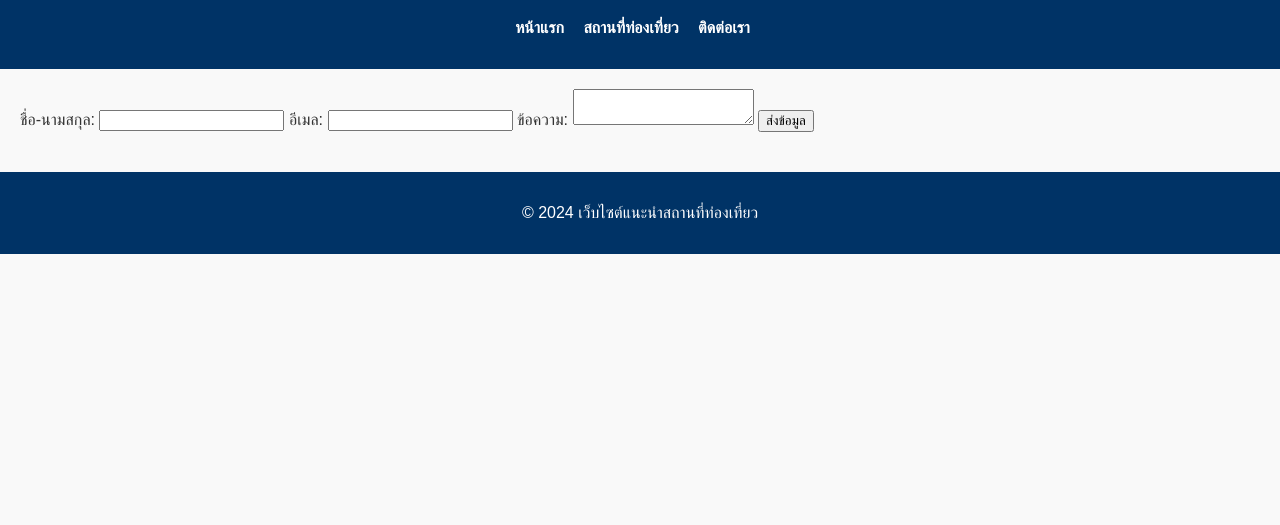
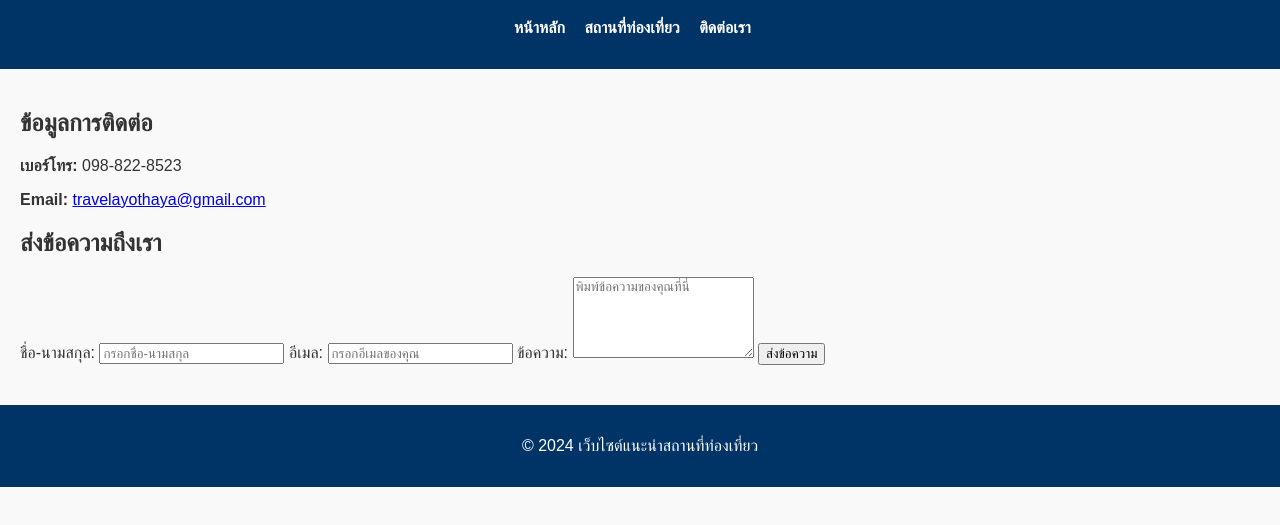
Before and after one commit to NChanantorn/hw1-66160118, a plain HTML site: page contact.html in a window 1280 px wide. Shown: the part 77-602 px from the top of the page. Drawn offline with Linux system fonts and the light colour scheme; files that its build step writes are made by us from their sources.

Commit message:
เพิ่มข้อมูลการติดต่อและช่องรับข้อมูล

```diff
--- a/contact.html
+++ b/contact.html
@@ -4,14 +4,14 @@
     <meta charset="UTF-8">
     <meta name="viewport" content="width=device-width, initial-scale=1.0">
     <title>ติดต่อเรา</title>
-    <link rel="stylesheet" href="css/styles.css">
+    <link rel="stylesheet" href="styles.css">
 </head>
 <body>
     <header>
         <h1>ติดต่อเรา</h1>
         <nav>
             <ul>
-                <li><a href="index.html">หน้าแรก</a></li>
+                <li><a href="index.html">หน้าหลัก</a></li>
                 <li><a href="destinations.html">สถานที่ท่องเที่ยว</a></li>
                 <li><a href="contact.html">ติดต่อเรา</a></li>
             </ul>
@@ -19,18 +19,27 @@
     </header>
 
     <main>
-        <form action="#" method="POST">
-            <label for="name">ชื่อ-นามสกุล:</label>
-            <input type="text" id="name" name="name" required>
+        <section class="contact-info">
+            <h2>ข้อมูลการติดต่อ</h2>
+            <p><strong>เบอร์โทร:</strong> 098-822-8523</p>
+            <p><strong>Email:</strong> <a href="mailto:travelayothaya@gmail.com">travelayothaya@gmail.com</a></p>
+        </section>
 
-            <label for="email">อีเมล:</label>
-            <input type="email" id="email" name="email" required>
+        <section class="contact-form">
+            <h2>ส่งข้อความถึงเรา</h2>
+            <form action="#" method="POST">
+                <label for="name">ชื่อ-นามสกุล:</label>
+                <input type="text" id="name" name="name" placeholder="กรอกชื่อ-นามสกุล" required>
 
-            <label for="message">ข้อความ:</label>
-            <textarea id="message" name="message" required></textarea>
+                <label for="email">อีเมล:</label>
+                <input type="email" id="email" name="email" placeholder="กรอกอีเมลของคุณ" required>
 
-            <button type="submit">ส่งข้อมูล</button>
-        </form>
+                <label for="message">ข้อความ:</label>
+                <textarea id="message" name="message" rows="5" placeholder="พิมพ์ข้อความของคุณที่นี่" required></textarea>
+
+                <button type="submit">ส่งข้อความ</button>
+            </form>
+        </section>
     </main>
 
     <footer>
```
